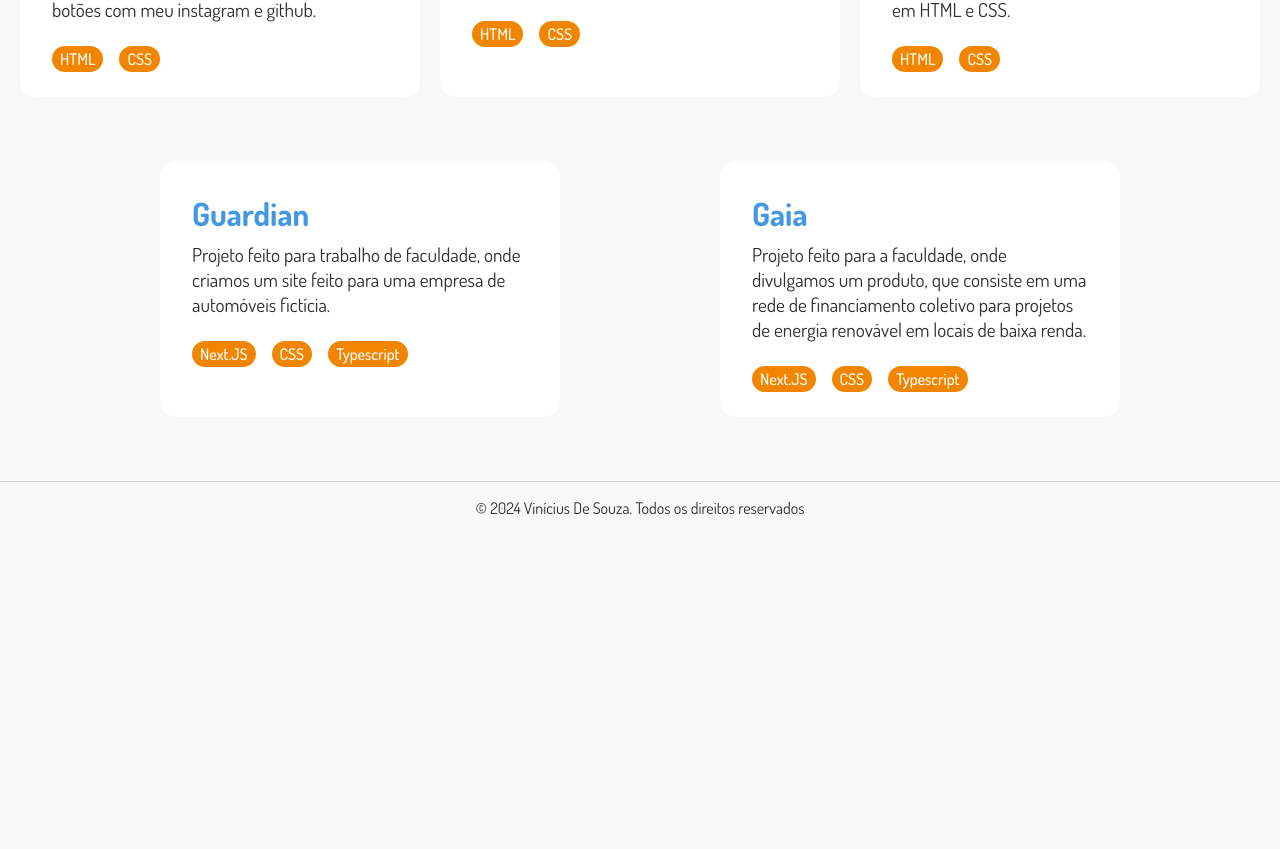
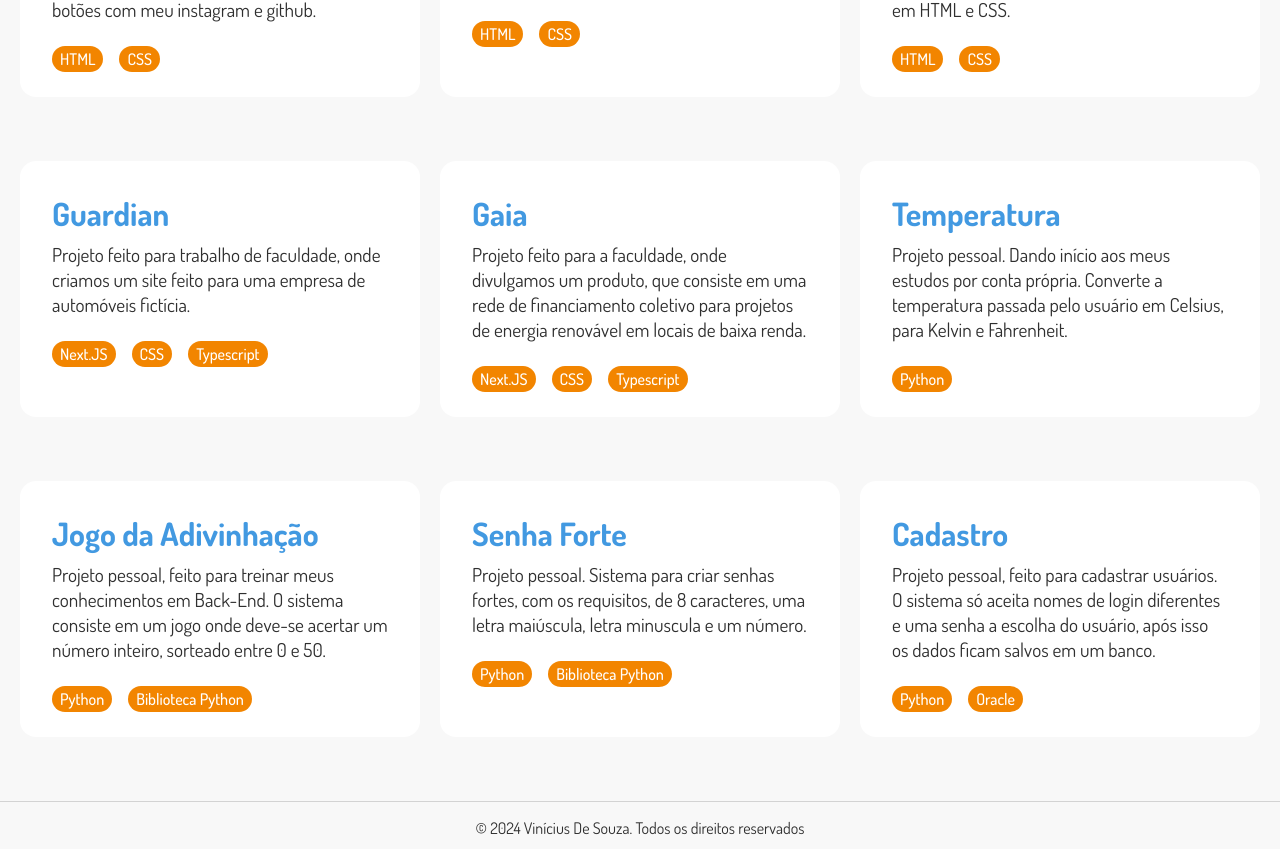
Before and after one commit to ViniciusSantanaa/portfolio, a Next.js app: page / in a window 1280 px wide. Shown: the part 1347-2196 px from the top of the page. Before the commit the page ends 1876 px from the top, so only its background shows below. Built offline with nearby package versions, Linux system fonts and the light colour scheme.

Commit message:
adicionando mais projetos no site

```diff
--- a/src/app/page.tsx
+++ b/src/app/page.tsx
@@ -38,6 +38,10 @@ export default function Home() {
           <Card_Projetos titulo_projeto={"Alura Plus"} descricao_projeto={"Projeto novamente feito com o auxílio da Alura, onde fazemos o 'marketing' de um produto fictício. Nele descubro novas funções em HTML e CSS."} tecnologias={["HTML", "CSS"]} />
           <Card_Projetos titulo_projeto={"Guardian"} descricao_projeto={"Projeto feito para trabalho de faculdade, onde criamos um site feito para uma empresa de automóveis fictícia."} tecnologias={["Next.JS", "CSS", "Typescript"]} />
           <Card_Projetos titulo_projeto={"Gaia"} descricao_projeto={"Projeto feito para a faculdade, onde divulgamos um produto, que consiste em uma rede de financiamento coletivo para projetos de energia renovável em locais de baixa renda."} tecnologias={["Next.JS", "CSS", "Typescript"]} />
+          <Card_Projetos titulo_projeto={"Temperatura"} descricao_projeto={"Projeto pessoal. Dando início aos meus estudos por conta própria. Converte a temperatura passada pelo usuário em Celsius, para Kelvin e Fahrenheit."} tecnologias={["Python"]} />
+          <Card_Projetos titulo_projeto={"Jogo da Adivinhação"} descricao_projeto={"Projeto pessoal, feito para treinar meus conhecimentos em Back-End. O sistema consiste em um jogo onde deve-se acertar um número inteiro, sorteado entre 0 e 50."} tecnologias={["Python", "Biblioteca Python"]} />
+          <Card_Projetos titulo_projeto={"Senha Forte"} descricao_projeto={"Projeto pessoal. Sistema para criar senhas fortes, com os requisitos, de 8 caracteres, uma letra maiúscula, letra minuscula e um número."} tecnologias={["Python", "Biblioteca Python"]} />
+          <Card_Projetos titulo_projeto={"Cadastro"} descricao_projeto={"Projeto pessoal, feito para cadastrar usuários. O sistema só aceita nomes de login diferentes e uma senha a escolha do usuário, após isso os dados ficam salvos em um banco."} tecnologias={["Python", "Oracle"]} />
         </div>
       </section>
 
```
